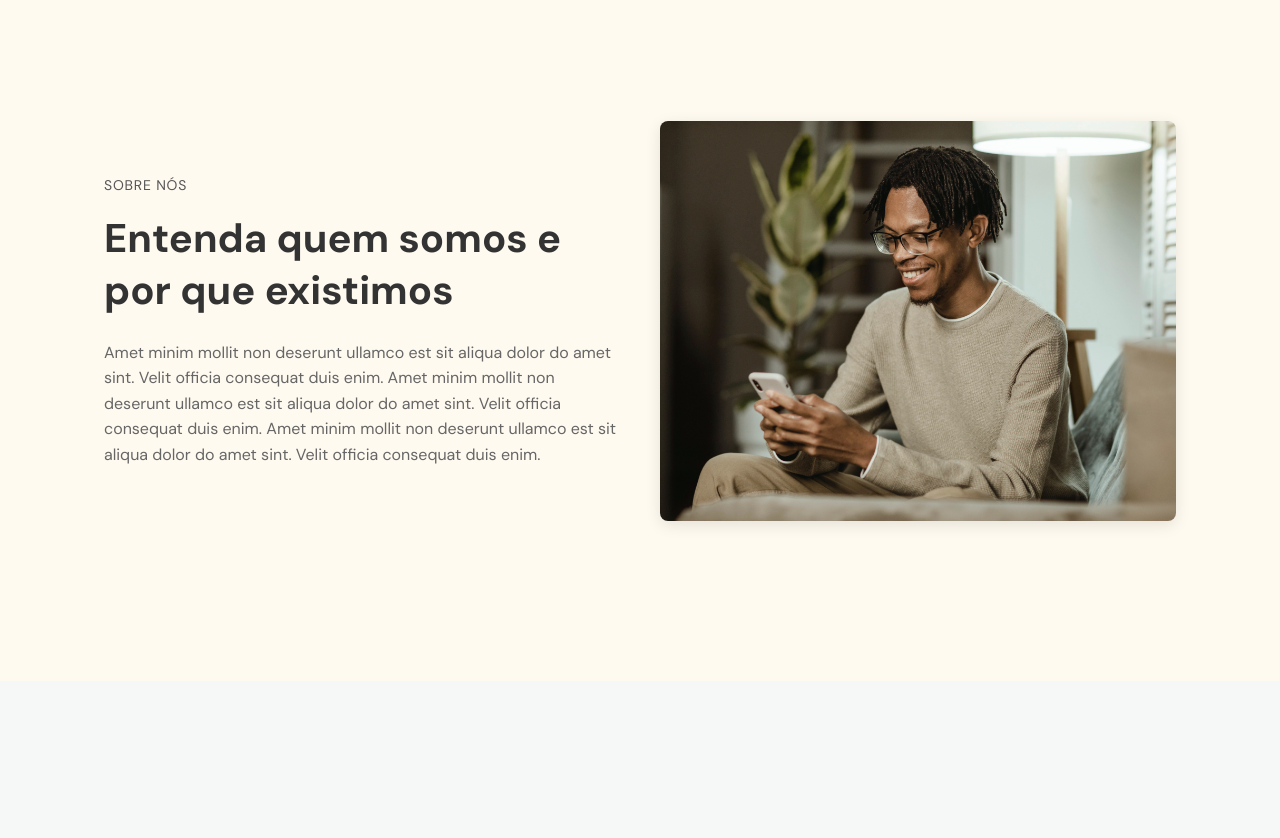
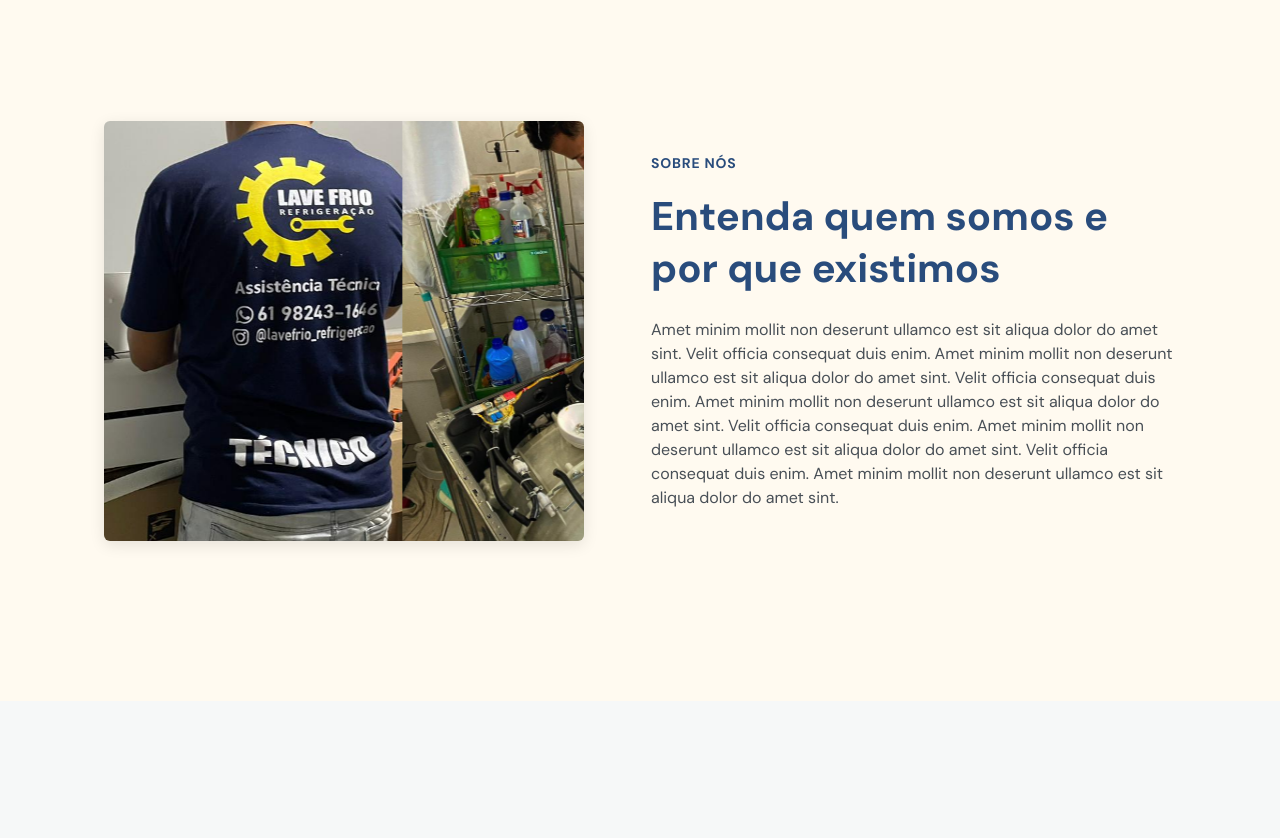
Before and after one commit to GabrielFerrato/LaveFrioRefrigeracaoo, a plain HTML site: page index.html in a window 1280 px wide. Shown: the part 1940-2778 px from the top of the page. Drawn offline with nearby package versions, Linux system fonts and the light colour scheme.

Commit message:
atualizacao

```diff
--- a/index.html
+++ b/index.html
@@ -375,7 +375,9 @@
               non deserunt ullamco est sit aliqua dolor do amet sint. Velit
               officia consequat duis enim. Amet minim mollit non deserunt
               ullamco est sit aliqua dolor do amet sint. Velit officia consequat
-                    duis enim.
+              duis enim. Amet minim mollit non deserunt ullamco est sit aliqua
+              dolor do amet sint. Velit officia consequat duis enim. Amet minim
+              mollit non deserunt ullamco est sit aliqua dolor do amet sint.
             </p>
           </div>
         </div>
@@ -383,9 +385,9 @@
         <div class="col-b">
             <div class="carousel-container">
                 <div class="carousel-slide">
-                    <img src="assets/homem-negro-com-moletom-bege-mexendo-no-celular.png" alt="Imagem de peça suja 2">
-                    <img src="assets/mulher-negra-com-moleton-verde-com-as-duas-maos-no-peito.png" alt="Imagem de peça limpa 3">
-                    <img src="assets/logo.png" alt="Imagem de cesto de máquina 4">
+                    <img src="assets/arcondicionado.jfif" alt="Imagem de conserto 1">
+                    <img src="assets/arcondicionado2.jfif" alt="Imagem de peça suja 2">
+                    <img src="assets/maquina aberta.jfif" alt="Imagem de peça limpa 3">
                 </div>
             </div>
         </div>
--- a/main.js
+++ b/main.js
@@ -1,3 +1,13 @@
+// === DECLARAÇÃO DE VARIÁVEIS GLOBAIS ===
+const navigation = document.getElementById('navigation')
+const backToTopButton = document.getElementById('backToTopButton')
+
+const home = document.getElementById('home')
+const services = document.getElementById('services')
+const about = document.getElementById('about')
+const contact = document.getElementById('contact')
+// =========================================
+
 window.addEventListener('scroll', onScroll)
 
 onScroll()
@@ -77,21 +87,31 @@ ScrollReveal({
   #about header,
   #about .content`)
 
-      // JavaScript para fazer o carrossel funcionar sozinho
-    const carouselSlide = document.querySelector('.carousel-slide');
-    const carouselImages = document.querySelectorAll('.carousel-slide img');
+// === CARROSSEL AUTOMÁTICO - SEÇÃO SOBRE NÓS ===
+document.addEventListener('DOMContentLoaded', function() {
+  const carouselSlide = document.querySelector('#about .carousel-slide');
+
+  if (carouselSlide) {
+    const carouselImages = carouselSlide.querySelectorAll('img');
+
+    if (carouselImages.length === 0) return;
 
     let counter = 0;
     const totalImages = carouselImages.length;
 
     function moveSlide() {
-        counter++;
-        if (counter >= totalImages) {
-            counter = 0;
-        }
-        const size = carouselImages[0].clientWidth;
-        carouselSlide.style.transform = 'translateX(' + (-size * counter) + 'px)';
+      const size = carouselImages[0].clientWidth;
+
+      if (size === 0) return;
+
+      counter++;
+      if (counter >= totalImages) {
+        counter = 0;
+      }
+      carouselSlide.style.transform = 'translateX(' + (-size * counter) + 'px)';
     }
 
     // Altere o número 3000 para mudar a velocidade (em milissegundos)
-    setInterval(moveSlide, 30);
+    setInterval(moveSlide, 3000);
+  }
+});
--- a/style.css
+++ b/style.css
@@ -13,7 +13,7 @@
 
   --brand-beige: hsl(39, 100%, 97%);
   --brand-light: #C8C8C8;
-  --brand-light-2: hsl(calc(var(--hue) + 10), 14%, 97%);
+  --brand-light-2:#294C7C;
   --brand-dark: #00453A;
 
   --bg-light: hsl(180, 14%, 97%);
@@ -180,7 +180,7 @@ nav .wrapper {
 }
 
 nav.scroll {
-  background: var(--primary-color);
+  background: #294c7cb0;
 }
 
 nav button {
@@ -223,7 +223,7 @@ body.menu-expanded .close-menu {
 body.menu-expanded .menu {
   top: 0;
   left: 0;
-  background: var(--primary-color);
+  background: #C8C8C8;
 
   width: 100vw;
   height: 100vh;
@@ -748,46 +748,18 @@ footer .social-links {
   }}
 
 
-    /*=== CARROSSEL  =================================*/
-
-
-    /* --- ESTILOS DA SUA SEÇÃO "ABOUT" --- */
-
-    #about .wrapper {
-        display: flex; /* Cria o layout de duas colunas */
-        gap: 40px; /* Espaçamento entre as colunas */
+  /* === CARROSSEL SOBRE NÓS =================================*/
+#about .col-b {
+  /* Garante que o carrossel se ajuste bem na coluna */
+  display: flex;
   align-items: center;
+  justify-content: center;
 }
 
-    #about .col-a {
-        flex: 1; /* A coluna de texto ocupará metade do espaço */
-    }
-
-    #about .col-b {
-        flex: 1; /* A coluna de imagem/carrossel ocupará a outra metade */
-    }
-
-    #about h4 {
-        color: #555;
-        text-transform: uppercase;
-        font-weight: normal;
-    }
-
-    #about h2 {
-        font-size: 2.5em;
-        margin-top: 0;
-        color: #333;
-    }
-
-    #about p {
-        line-height: 1.6;
-        color: #666;
-    }
-
-    /* --- ESTILOS DO NOSSO CARROSSEL (ADAPTADOS PARA A COLUNA B) --- */
 .carousel-container {
-        width: 100%; /* Ocupa toda a largura da coluna B */
-        border-radius: 8px;
+  width: 100%;
+  max-width: 48rem; /* Tamanho similar a outras imagens do site */
+  border-radius: 0.6rem;
   box-shadow: 0 4px 15px rgba(0,0,0,0.1);
   overflow: hidden;
   position: relative;
@@ -803,6 +775,6 @@ footer .social-links {
   width: 100%;
   flex-shrink: 0;
   object-fit: cover;
-        height: 400px; /* Altura ajustada para o layout */
-        display: block; /* Remove pequeno espaço abaixo da imagem */
+  height: 42rem; /* Altura consistente com a imagem da seção Home */
+  display: block;
 }
```
Also changed, not shown: assets/arcondicionado.jfif (added), assets/arcondicionado2.jfif (added), assets/maquina aberta.jfif (added). Lines whose indentation alone changed are shown as unchanged.
